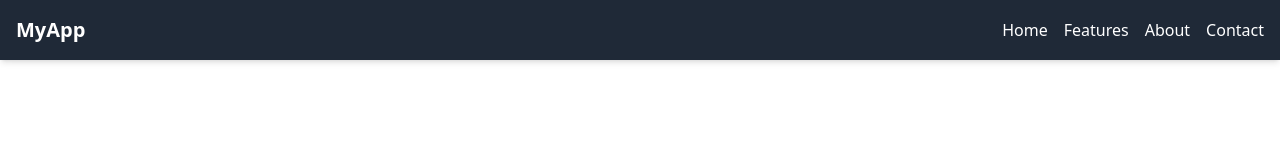
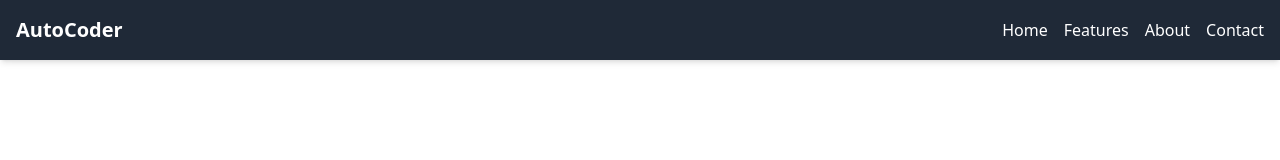
Before and after one commit to Zuber7489/AutoCoder.ai, an Angular app: page / in a window 1280 px wide. Shown: the top 160 px of the page. Built offline with nearby package versions, Linux system fonts and the light colour scheme.

Commit message:
'update'

```diff
--- a/src/app/app.component.html
+++ b/src/app/app.component.html
@@ -2,7 +2,7 @@
   <!-- Navbar -->
   <nav class="bg-gray-800 text-white p-4 fixed top-0 left-0 w-full z-50 shadow-md">
     <div class="container mx-auto flex justify-between items-center">
-      <a href="#" class="text-xl font-bold">MyApp</a>
+      <a href="#" class="text-xl font-bold">AutoCoder</a>
       <div class="space-x-4">
         <a href="#home" class="hover:">Home</a>
         <a href="#features" class="hover:">Features</a>
```
